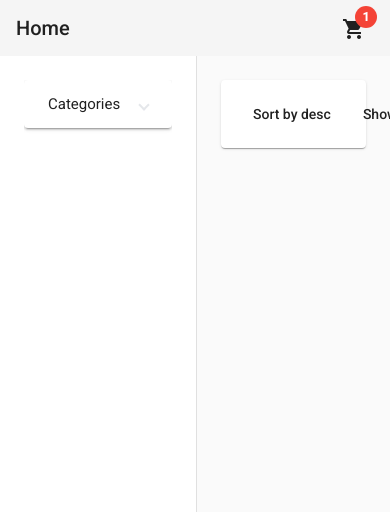
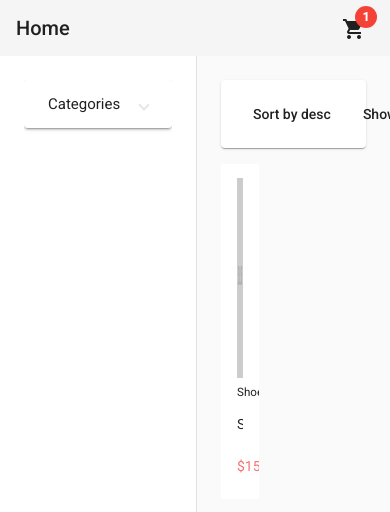
Before and after one commit to Algoritm211/angular-practice-shop, an Angular app: page /home in a window 390 px wide. Shown: the top 512 px of the page. Built offline with nearby package versions, Linux system fonts and the light colour scheme.

Commit message:
feat: add responsive product card

```diff
--- /dev/null
+++ b/src/app/pages/home/components/product-box/product-box.component.html
@@ -0,0 +1,27 @@
+<mat-card [ngClass]="{'text-center': !fullWidthMode}">
+  <div [ngClass]="{flex: fullWidthMode}">
+    <img
+      class="mb-1 mx-auto"
+      [ngClass]="{ 'h-[200px]': !fullWidthMode, 'h-[350px]': fullWidthMode }"
+      src="https://via.placeholder.com/150"
+      alt="product">
+    <div
+      class="w-full"
+      [ngClass]="{'p-8 flex flex-col justify-between': fullWidthMode}"
+    >
+      <div>
+        <h5>Shoes</h5>
+        <p class="truncate hover:whitespace-normal">
+          Snickers
+        </p>
+        <p *ngIf="fullWidthMode">Description</p>
+      </div>
+      <div class="flex justify-between items-center">
+        <span class="text-red-400"> {{ '150' | currency }} </span>
+        <button mat-icon-button>
+          <mat-icon>shopping_cart</mat-icon>
+        </button>
+      </div>
+    </div>
+  </div>
+</mat-card>
--- /dev/null
+++ b/src/app/pages/home/components/product-box/product-box.component.ts
@@ -0,0 +1,16 @@
+import {Component, Input, OnInit} from '@angular/core';
+
+@Component({
+  selector: 'app-product-box[fullWidthMode]',
+  templateUrl: './product-box.component.html',
+  styles: [
+  ]
+})
+export class ProductBoxComponent implements OnInit {
+  @Input() fullWidthMode = false;
+  constructor() { }
+
+  ngOnInit(): void {
+  }
+
+}
--- a/src/app/pages/home/home.component.html
+++ b/src/app/pages/home/home.component.html
@@ -7,5 +7,17 @@
   </mat-drawer>
   <mat-drawer-content class="p-6">
     <app-products-header (columnsCountChange)="onColumnsCountChange($event)"></app-products-header>
+    <mat-grid-list
+      gutterSize="16"
+      [cols]="itemsCols"
+      [rowHeight]="rowHeight"
+    >
+      <mat-grid-tile>
+        <app-product-box
+          class="w-full"
+          [fullWidthMode]="itemsCols === 1"
+        ></app-product-box>
+      </mat-grid-tile>
+    </mat-grid-list>
   </mat-drawer-content>
 </mat-drawer-container>
--- a/src/app/pages/home/home.component.ts
+++ b/src/app/pages/home/home.component.ts
@@ -1,4 +1,6 @@
 import { Component, OnInit } from '@angular/core';
+
+const ROWS_HEIGHT: Record<number, number> = { 1: 400, 3: 335, 4: 350 }
 
 @Component({
   selector: 'app-home',
@@ -8,6 +10,7 @@
 
   itemsCols = 3;
   category = 'houses'
+  rowHeight = ROWS_HEIGHT[this.itemsCols];
 
   constructor() { }
 
@@ -16,6 +19,7 @@
 
   onColumnsCountChange(colsNumber: number) {
     this.itemsCols = colsNumber
+    this.rowHeight = ROWS_HEIGHT[colsNumber];
   }
 
   onCategoryChange(category: string) {
```
Also changed, not shown: src/app/app.module.ts (+6 -2 lines).
